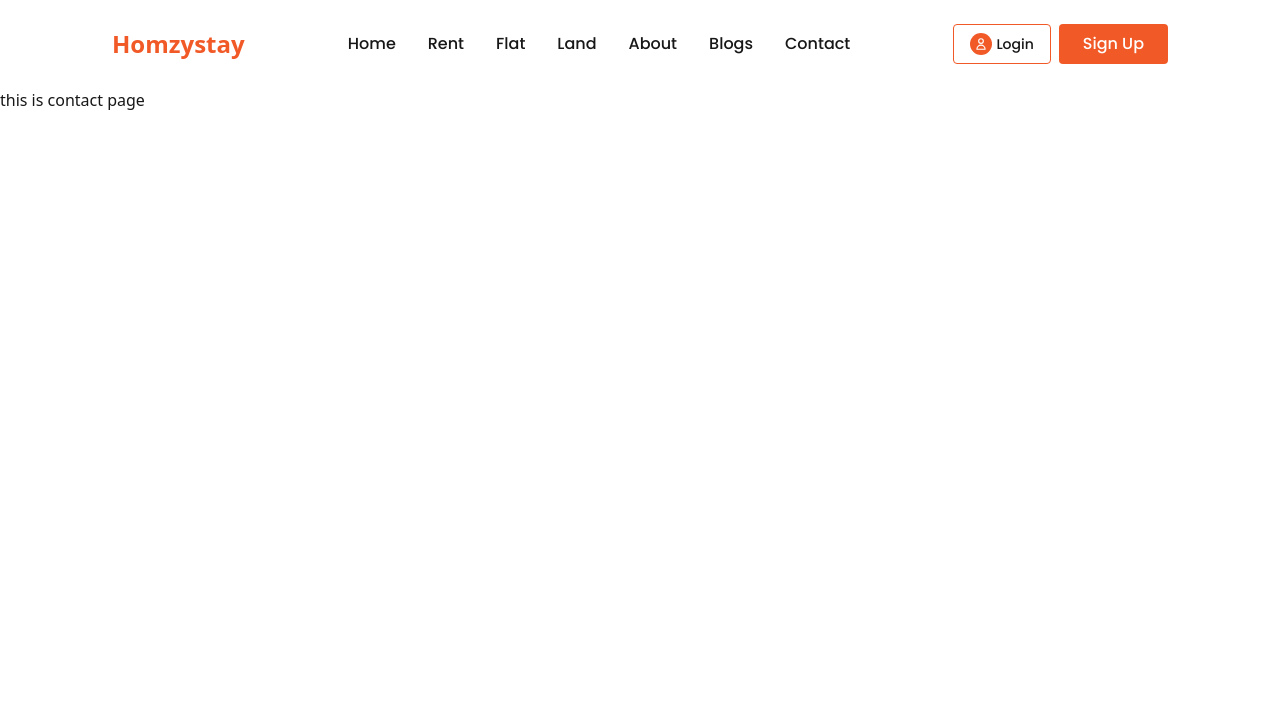
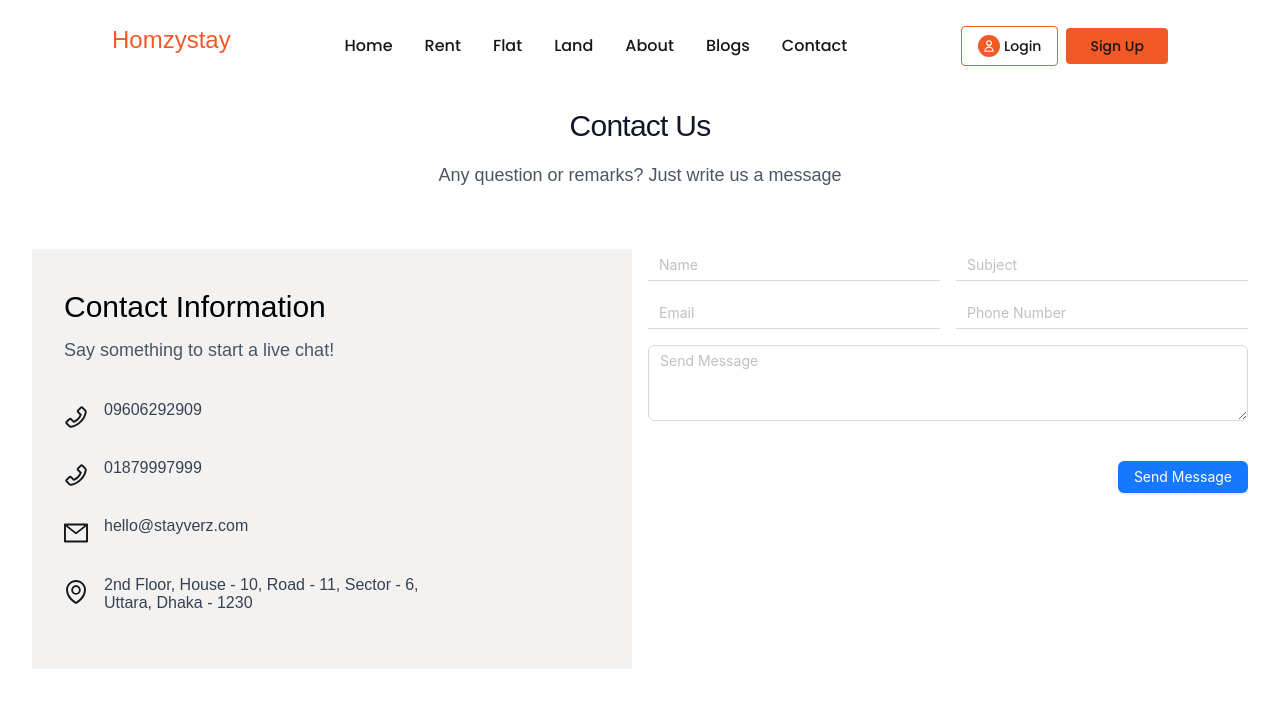
Before and after one commit to abdullah-okobiz/property-rental-client, a Next.js app: page /contact in a window 1280 px wide. Shown: the top 708 px of the page. Built offline with nearby package versions, Linux system fonts and the light colour scheme; no server answers.

Commit message:
contact form done

```diff
--- a/package.json
+++ b/package.json
@@ -9,6 +9,7 @@
     "lint": "next lint"
   },
   "dependencies": {
+    "antd": "^5.24.9",
     "lucide-react": "^0.503.0",
     "next": "15.3.1",
     "nextjs-toploader": "^3.8.16",
--- a/src/app/(withCommonLayout)/contact/page.tsx
+++ b/src/app/(withCommonLayout)/contact/page.tsx
@@ -1,11 +1,19 @@
+import ContactForm from "@/components/contact/contactContainer/ContactForm";
+import ContactHeader from "@/components/contact/contactContainer/ContactHeader";
+import ContactInfo from "@/components/contact/contactContainer/ContactInfo";
 import React from "react";
 
-const page = () => {
+const Contact = () => {
   return (
-    <div>
-      <h2>this is contact page</h2>
+    <div className="isolate bg-white px-6 py-4  lg:px-8">
+       <ContactHeader/>
+       <div className="grid grid-cols-1 md:grid-cols-2 gap-4 md:py-10 ">
+          <ContactInfo/>
+          <ContactForm/>
+       </div>
+
     </div>
   );
 };
 
-export default page;
+export default Contact;
--- a/src/app/layout.tsx
+++ b/src/app/layout.tsx
@@ -1,6 +1,7 @@
 import type { Metadata } from "next";
 
 import "./globals.css";
+import 'antd/dist/reset.css';
 import { lato } from "./font";
 import NextTopLoader from "nextjs-toploader";
 
--- /dev/null
+++ b/src/components/contact/contactContainer/ContactForm.tsx
@@ -0,0 +1,123 @@
+"use client";
+
+import { useState, ChangeEvent, FormEvent } from 'react';
+import { Input, message, Button ,Flex} from 'antd';
+import { contactSubmitFormApi } from '@/services/contact';
+
+const { TextArea } = Input;
+
+// Define the shape of your form state
+interface ContactFormValues {
+  firstName: string;
+  subject: string;
+  email: string;
+  phone: string;
+  message: string;
+}
+
+const initialFormValues: ContactFormValues = {
+  firstName: '',
+  subject: '',
+  email: '',
+  phone: '',
+  message: '',
+};
+
+const ContactForm = () => {
+  const [formValues, setFormValues] = useState<ContactFormValues>(initialFormValues);
+  const [loading, setLoading] = useState<boolean>(false);
+
+  const handleChange = (
+    e: ChangeEvent<HTMLInputElement | HTMLTextAreaElement>
+  ) => {
+    const { name, value } = e.target;
+    setFormValues((prev) => ({ ...prev, [name]: value }));
+  };
+
+  const handleSubmit = async (e: FormEvent<HTMLFormElement>) => {
+    e.preventDefault();
+    setLoading(true);
+
+    const formData = new FormData();
+    formData.append('name', formValues.firstName);
+    formData.append('subject', formValues.subject);
+    formData.append('email', formValues.email);
+    formData.append('phone', formValues.phone);
+    formData.append('message', formValues.message);
+      console.log("form data == ", formData)
+    try {
+       const result = await contactSubmitFormApi(formData)
+       console.log("result ", result)
+
+       if (result.ok) {
+        message.success( 'Message sent successfully!');
+        setFormValues(initialFormValues);
+      } else {
+        message.error('Something went wrong!');
+      }
+    } catch (error) {
+      message.error('Network error!');
+    } finally {
+      setLoading(false);
+    }
+  };
+
+  return (
+    <form onSubmit={handleSubmit}>
+       <Flex vertical gap={20}>
+      <div className='grid grid-cols-2 gap-4 mb-5 bg-[#FFFFFF]'>
+        <Input
+          name="firstName"
+          placeholder="Name"
+          value={formValues.firstName}
+          onChange={handleChange}
+          variant="underlined"
+        />
+        <Input
+          name="subject"
+          placeholder="Subject"
+          value={formValues.subject}
+          onChange={handleChange}
+          variant="underlined"
+        />
+        <Input
+          name="email"
+          placeholder="Email"
+          value={formValues.email}
+          onChange={handleChange}
+          variant="underlined"
+        />
+        <Input
+          name="phone"
+          placeholder="Phone Number"
+          value={formValues.phone}
+          onChange={handleChange}
+          variant="underlined"
+        />
+        <div className="col-span-2">
+          <TextArea
+            name="message"
+            maxLength={100}
+            placeholder="Send Message"
+            value={formValues.message}
+            onChange={handleChange}
+            rows={3}
+          />
+        </div>
+      </div>
+      <div className='flex justify-end'>
+        <Button
+          type="primary"
+          htmlType="submit"
+          loading={loading}
+          className='bg-primary'
+        >
+          {loading ? 'Sending...' : 'Send Message'}
+        </Button>
+      </div>
+      </Flex>
+    </form>
+  );
+};
+
+export default ContactForm;
--- /dev/null
+++ b/src/components/contact/contactContainer/ContactHeader.tsx
@@ -0,0 +1,9 @@
+const ContactHeader = () => {
+    return (
+        <div className="mx-auto max-w-2xl text-center">
+            <h2 className="text-xl  tracking-tight text-balance font-bold text-gray-900 sm:text-3xl">Contact Us</h2>
+            <p className="mt-2 text-lg/8 text-gray-600">Any question or remarks? Just write us a message</p>
+        </div>
+    )
+}
+export default ContactHeader
--- /dev/null
+++ b/src/components/contact/contactContainer/ContactInfo.tsx
@@ -0,0 +1,48 @@
+import { PhoneOutlined, MailOutlined, EnvironmentOutlined } from '@ant-design/icons';
+
+const ContactInfo = () => {
+  return (
+    <div className="bg-[#F3F2F1] py-10 px-4 md:px-8">
+      <div className="max-w-2xl mx-auto text-start mb-10">
+        <h1 className="text-3xl font-semibold text-black mb-2">Contact Information</h1>
+        <p className="text-gray-600 text-[18px]">Say something to start a live chat!</p>
+      </div>
+
+      <div className="w-full mx-auto flex flex-col gap-6">
+        <div className="flex items-start gap-4">
+          <PhoneOutlined className="text-2xl text-primary mt-1" />
+          <div>
+            <p className="text-gray-700 font-medium">09606292909</p>
+
+          </div>
+        </div>
+        <div className="flex items-start gap-4">
+          <PhoneOutlined className="text-2xl text-primary mt-1" />
+          <div>
+
+            <p className="text-gray-700 font-medium">01879997999</p>
+          </div>
+        </div>
+
+        <div className="flex items-start gap-4">
+          <MailOutlined className="text-2xl text-primary mt-1" />
+          <div>
+            <p className="text-gray-700 font-medium">hello@stayverz.com</p>
+          </div>
+        </div>
+
+        <div className="flex items-start gap-4">
+          <EnvironmentOutlined className="text-2xl text-primary mt-1" />
+          <div>
+            <p className="text-gray-700 font-medium">
+              2nd Floor, House - 10, Road - 11, Sector - 6, <br />
+              Uttara, Dhaka - 1230
+            </p>
+          </div>
+        </div>
+      </div>
+    </div>
+  );
+};
+
+export default ContactInfo;
--- /dev/null
+++ b/src/services/contact/index.ts
@@ -0,0 +1,19 @@
+"use server";
+
+
+import { apiBaseUrl } from "@/config/config";
+
+
+
+export const contactSubmitFormApi = async(formData:any)=>{
+    const res = await fetch(`${apiBaseUrl}/create-contact`,{
+      method: 'POST',
+      body: formData,
+      headers: {
+        "Content-Type": "multipart/form-data",
+      },
+
+    })
+    return res.json()
+
+}
```
Also changed, not shown: 1 other file (tests, documents, lock files or other folders).
